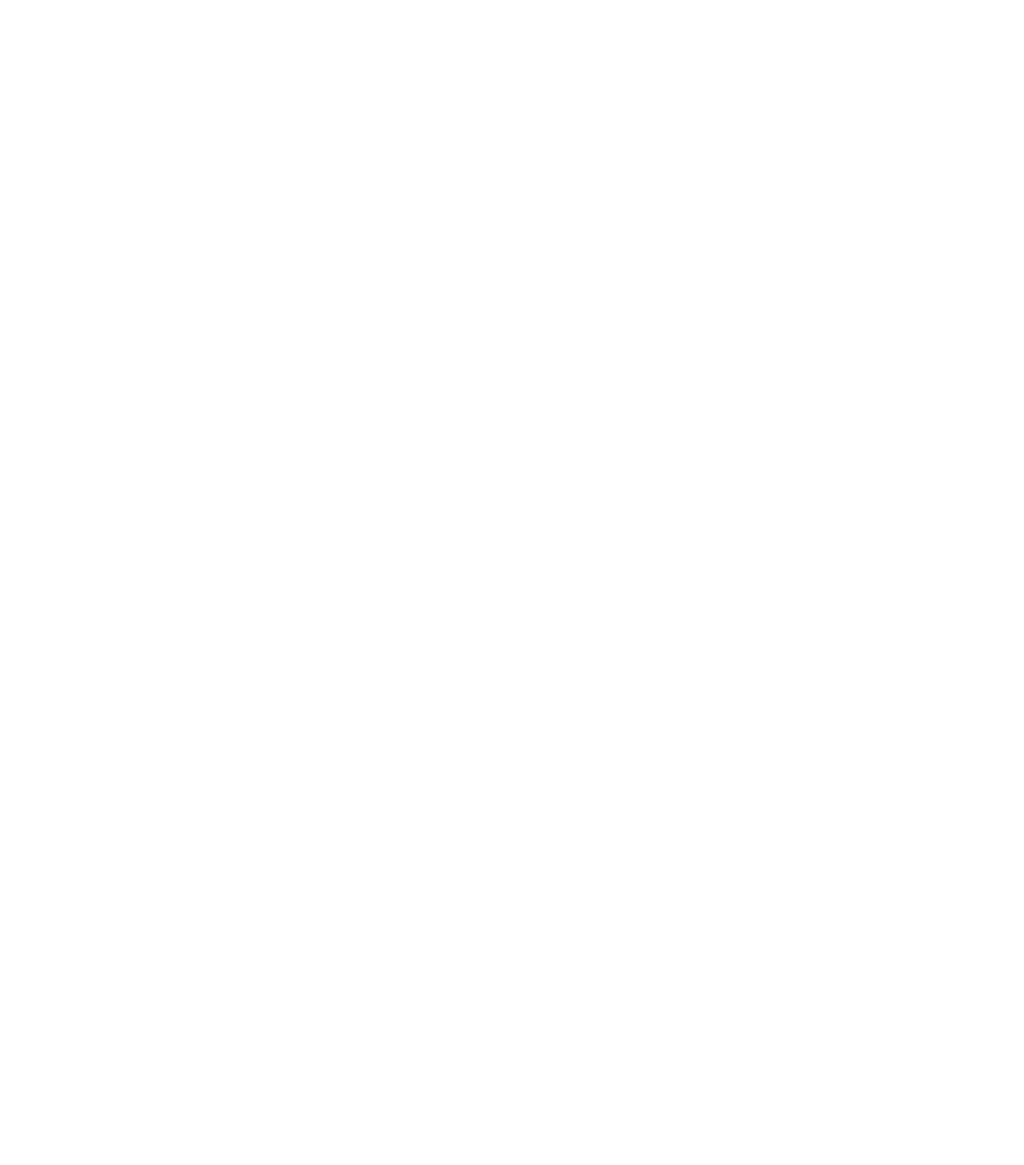
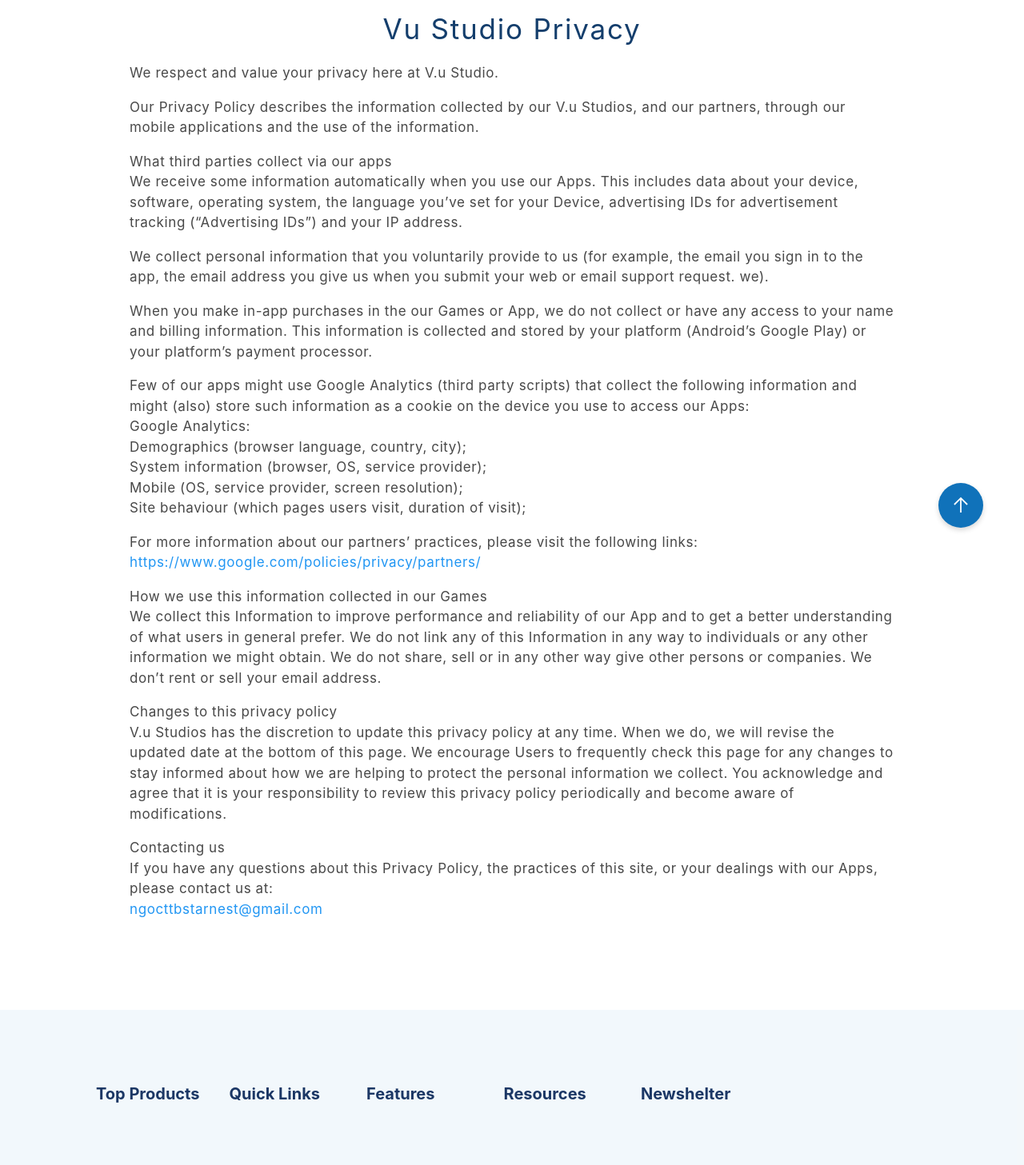
Before and after one commit to NPG-ThaoVo/StarNest, a React (Create React App) app: page /calendar/privatepolicy in a window 1280 px wide. Before the commit this address had no page. Shown: the part 240-1697 px from the top of the page at 80% size. Before the commit the page ends 800 px from the top, so only its background shows below. Built offline with nearby package versions, Linux system fonts and the light colour scheme; a web font is replaced by a local one.

Commit message:
calendar terms of use and private policy

```diff
--- a/src/App.js
+++ b/src/App.js
@@ -1,9 +1,11 @@
-import { Routes, Route } from "react-router-dom";
-import Home from "./pages";
-import Kebo from "./pages/kebo";
-import Content from "./components/home/privatepolicy";
-import Termsofuse from "./components/home/termsofuse";
-import Calendar from "./pages/calendar";
+import { Routes, Route } from 'react-router-dom';
+import Home from './pages';
+import Kebo from './pages/kebo';
+import Content from './components/home/privatepolicy';
+import Termsofuse from './components/home/termsofuse';
+import Calendar from './pages/calendar';
+import CalendarTermofuse from './components/calendar/termofuse';
+import CalendarPrivatepolicy from './components/calendar/privatePolicy';
 
 function App() {
   return (
@@ -13,6 +15,11 @@
       <Route path="kebo/privatepolicy" element={<Content />} />
       <Route path="kebo/termsofuse" element={<Termsofuse />} />
       <Route path="/calendar" element={<Calendar />} />
+      <Route path="/calendar/termsofuse" element={<CalendarTermofuse />} />
+      <Route
+        path="/calendar/privatepolicy"
+        element={<CalendarPrivatepolicy />}
+      />
     </Routes>
   );
 }
--- /dev/null
+++ b/src/components/calendar/privatePolicy/index.js
@@ -0,0 +1,104 @@
+import React from 'react';
+import styles from './index.module.css';
+import Header from '../../layouts/Header';
+import Footer from '../../layouts/Footer';
+
+export default function CalendarPrivatepolicy() {
+  return (
+    <>
+      <Header />
+      <div className={styles['container-A']}>
+        <div className={styles['container']}>
+          <div className={styles['title']}>
+            <h1>Vu Studio Privacy</h1>
+          </div>
+          <div className={styles['content']}>
+            <p>We respect and value your privacy here at V.u Studio.</p>
+            <p>
+              Our Privacy Policy describes the information collected by our V.u
+              Studios, and our partners, through our mobile applications and the
+              use of the information.
+            </p>
+            <p>
+              What third parties collect via our apps
+              <br />
+              We receive some information automatically when you use our Apps.
+              This includes data about your device, software, operating system,
+              the language you’ve set for your Device, advertising IDs for
+              advertisement tracking (“Advertising IDs”) and your IP address.
+            </p>
+            <p>
+              We collect personal information that you voluntarily provide to us
+              (for example, the email you sign in to the app, the email address
+              you give us when you submit your web or email support request.
+              we).
+            </p>
+            <p>
+              When you make in-app purchases in the our Games or App, we do not
+              collect or have any access to your name and billing information.
+              This information is collected and stored by your platform
+              (Android’s Google Play) or your platform’s payment processor.
+            </p>
+            <p>
+              Few of our apps might use Google Analytics (third party scripts)
+              that collect the following information and might (also) store such
+              information as a cookie on the device you use to access our Apps:
+              <br />
+              Google Analytics:
+              <br />
+              Demographics (browser language, country, city);
+              <br />
+              System information (browser, OS, service provider);
+              <br />
+              Mobile (OS, service provider, screen resolution);
+              <br />
+              Site behaviour (which pages users visit, duration of visit);
+            </p>
+            <p>
+              For more information about our partners’ practices, please visit
+              the following links:
+              <br />
+              <a href="https://www.google.com/policies/privacy/partners/">
+                https://www.google.com/policies/privacy/partners/
+              </a>
+            </p>
+            <p>
+              How we use this information collected in our Games
+              <br />
+              We collect this Information to improve performance and reliability
+              of our App and to get a better understanding of what users in
+              general prefer. We do not link any of this Information in any way
+              to individuals or any other information we might obtain. We do not
+              share, sell or in any other way give other persons or companies.
+              We don’t rent or sell your email address.
+            </p>
+            <p>
+              Changes to this privacy policy
+              <br />
+              V.u Studios has the discretion to update this privacy policy at
+              any time. When we do, we will revise the updated date at the
+              bottom of this page. We encourage Users to frequently check this
+              page for any changes to stay informed about how we are helping to
+              protect the personal information we collect. You acknowledge and
+              agree that it is your responsibility to review this privacy policy
+              periodically and become aware of modifications.
+            </p>
+            <p>
+              Contacting us
+              <br />
+              If you have any questions about this Privacy Policy, the practices
+              of this site, or your dealings with our Apps, please contact us
+              at:
+              <br />
+              <a href="mailto:?subject=StartNest QA&body=Question...">
+                {' '}
+                ngocttbstarnest@gmail.com
+              </a>
+            </p>
+          </div>
+        </div>
+      </div>
+      <Footer />
+    </>
+  );
+}
--- /dev/null
+++ b/src/components/calendar/privatePolicy/index.module.css
@@ -0,0 +1,52 @@
+.container-A {
+  display: flex;
+  justify-content: center;
+}
+.container {
+  padding: 96px 32px;
+  max-width: 1020px;
+  margin: auto;
+  width: auto;
+}
+.title {
+  text-align: center;
+  color: #143e6c;
+}
+.title h1 {
+  font-weight: 400;
+  font-style: normal;
+  font-size: 35px;
+  letter-spacing: 1.8px;
+  text-transform: none;
+  line-height: 1.1em;
+}
+.content p {
+  font-weight: 400;
+  font-style: normal;
+  font-size: 17px;
+  letter-spacing: 0.6px;
+  line-height: 1.5em;
+  color: rgba(26, 26, 26, 0.8);
+}
+p a {
+  color: #2196f3;
+  text-decoration: none;
+}
+@media (max-width: 780px) {
+  .content p {
+    font-size: 14px;
+  }
+  .container {
+    padding: 96px 32px;
+  }
+  .title h1 {
+    font-size: 20px;
+  }
+}
+@media (max-width: 640px) {
+  .container {
+    padding: 40px 20px;
+    width: 100%;
+    word-break: break-all;
+  }
+}
--- /dev/null
+++ b/src/components/calendar/termofuse/index.js
@@ -0,0 +1,60 @@
+import React from 'react';
+import styles from './index.module.css';
+import Header from '../../layouts/Header';
+import Footer from '../../layouts/Footer';
+
+export default function CalendarTermofuse() {
+  return (
+    <>
+      <Header />
+      <div className={styles['container-A']}>
+        <div className={styles['container']}>
+          <div className={styles['title']}>
+            <h1>Calendar Terms of Use</h1>
+          </div>
+          <div className={styles['content']}>
+            <p>
+              <strong>
+                We respect and value your privacy here at V.u Studios.
+              </strong>
+            </p>
+            <p>
+              <strong>Terms of Use </strong>
+              <br />
+              You need to read and understand the terms and conditions when
+              using the application CALENDAR CUTE service. We provide CALENDAR
+              CUTE services to help you live a happy and joyful life. We do not
+              interfere and store any of your data information.
+            </p>
+            <p>
+              CALENDAR, NOTES, TODO, DIARY, REMIND, HABIT, MEMO all-in-one. The
+              simplest and easiest in use are two elements that CALENDAR NEKO
+              will bring to you.
+            </p>
+            <p>
+              We do not store any of your data, all data is stored in your
+              phone. When you delete the application, the data will be
+              completely deleted according to the application. We value your
+              privacy at Vu studio.
+            </p>
+            <p>
+              We will add sync and backup your data with apple cloud kit in the
+              future.
+            </p>
+            <p>
+              <strong>Contact us</strong>
+              <br /> If you have any questions about this{' '}
+              <strong>Terms of Use</strong> the practices of this site, or your
+              dealings with our Apps, please contact us at:
+              <a href="mailto:?subject=StartNest QA&body=Question...">
+                {' '}
+                ngocttbstarnest@gmail.com
+              </a>
+            </p>
+          </div>
+        </div>
+      </div>
+      <Footer />
+    </>
+  );
+}
--- /dev/null
+++ b/src/components/calendar/termofuse/index.module.css
@@ -0,0 +1,50 @@
+.container-A {
+  display: flex;
+  justify-content: center;
+}
+.container {
+  padding: 96px 32px;
+  max-width: 1020px;
+  margin: auto;
+  width: auto;
+}
+.title {
+  text-align: center;
+  color: #143e6c;
+}
+.title h1 {
+  font-weight: 400;
+  font-style: normal;
+  font-size: 35px;
+  letter-spacing: 1.8px;
+  text-transform: none;
+  line-height: 1.1em;
+}
+.content p {
+  font-weight: 400;
+  font-style: normal;
+  font-size: 17px;
+  letter-spacing: 0.6px;
+  line-height: 1.5em;
+  color: rgba(26, 26, 26, 0.8);
+}
+p a {
+  color: #2196f3;
+  text-decoration: none;
+}
+@media (max-width: 780px) {
+  .content p{
+    font-size: 14px;
+  }
+  .container {
+    padding: 96px 32px;
+  }
+  .title h1{
+    font-size: 20px;
+  }
+}
+@media (max-width: 640px) {
+  .container {
+    padding: 40px 20px;
+  }
+}
```
Also changed, not shown: src/pages/calendarTermofuse.jsx (added).
